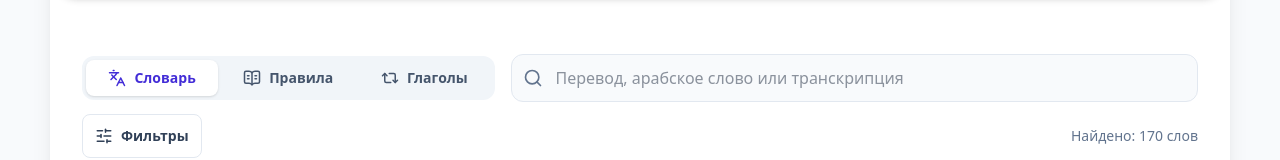
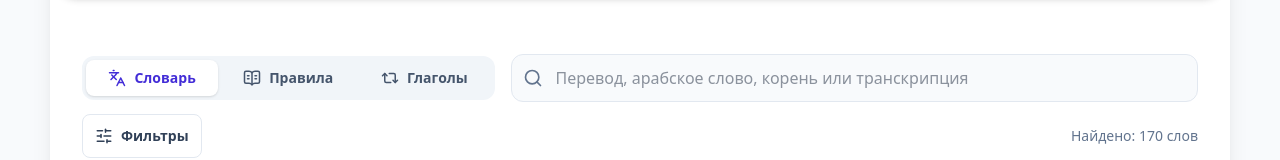
Before and after one commit to labekasova/labekasova.github.io, a React (Vite) app: page / in a window 1280 px wide. Shown: the part 187-347 px from the top of the page. Built offline with nearby package versions, Linux system fonts and the light colour scheme.

Commit message:
- Поиск слов по корню в Справочнике

```diff
--- a/src/App.jsx
+++ b/src/App.jsx
@@ -1443,7 +1443,7 @@ export default function App() {
                       setDictionaryQuery(event.target.value);
                       setExpandedRoot(null);
                     }}
-                    placeholder="Перевод, арабское слово или транскрипция"
+                    placeholder="Перевод, арабское слово, корень или транскрипция"
                     autoComplete="off"
                     aria-label="Поиск по словарю"
                     className={`min-h-12 w-full rounded-xl border py-2 pl-11 pr-11 text-base outline-none transition-colors ${
--- a/src/domain/wordSelectors.js
+++ b/src/domain/wordSelectors.js
@@ -57,7 +57,9 @@ export const filterWords = (words, filters = {}) => {
       word.arabic,
       word.transcription,
       ...word.translations,
-      ...(word.groups ?? [word.group]).filter(Boolean)
+      ...(word.groups ?? [word.group]).filter(Boolean),
+      word.root,
+      word.root?.replace(/\s+/g, '')
     ].join(' '));
     const matchesQuery = normalizedQuery
       ? searchableText.includes(normalizedQuery)
```
